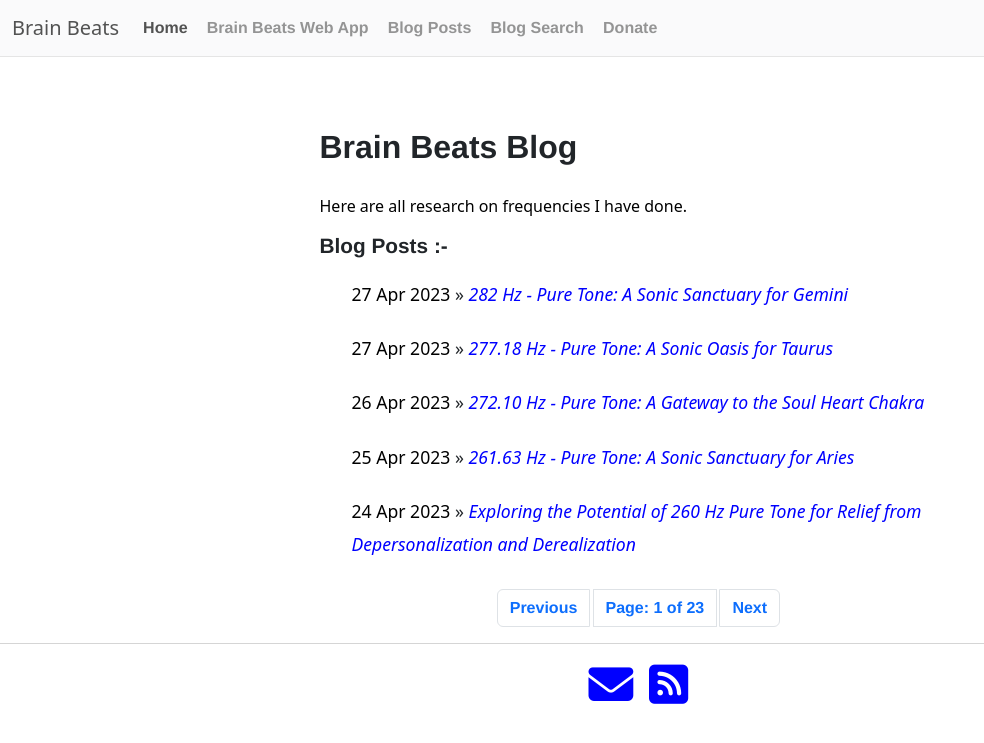
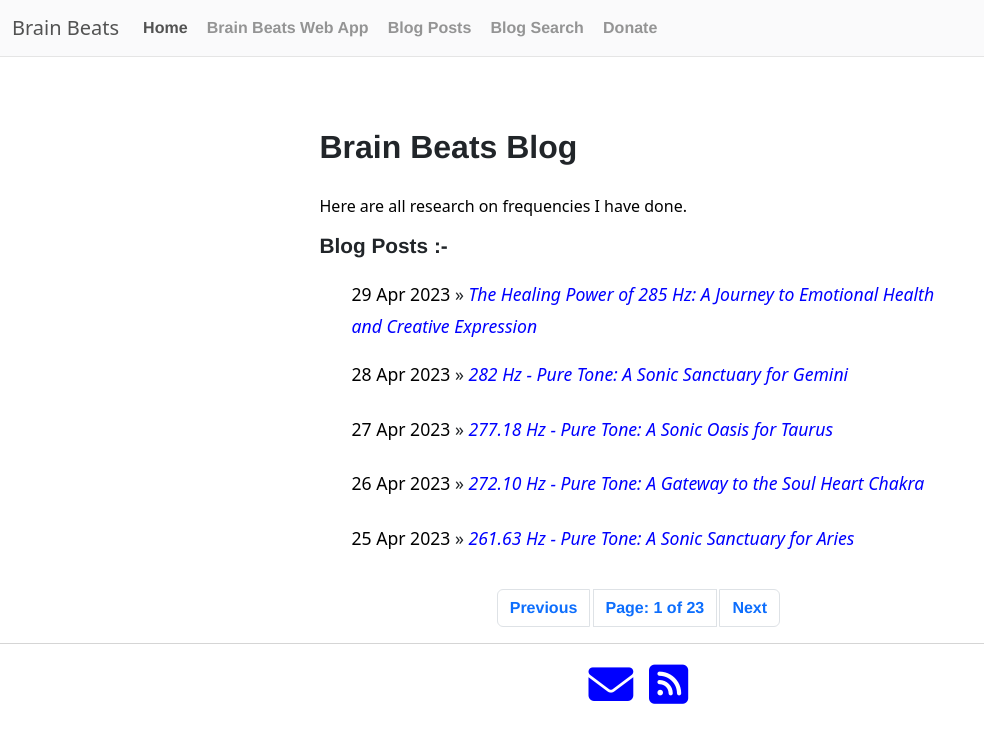
Before and after one commit to Mr-Kumar-Abhishek/brain-beats-blog, a Jekyll site: the page built from blog/index.html, in a window 1280 px wide. Shown: the top 743 px of the page, without its empty margins (0-984 px from the left). Built offline with Jekyll 4.4.1, drawn with Linux system fonts in a browser that asks for light colours; nearby versions of some CDN libraries; the list of posts is cut into pages by our own code; some of the changed lines change nothing that is shown.

Commit message:
add 285 hz frequency information

```diff
--- a/_posts/2023-04-27-282-hz-pure-tone-a-sonic-sanctuary-for-gemini.md
+++ b/_posts/2023-04-28-282-hz-pure-tone-a-sonic-sanctuary-for-gemini.md
@@ -7,7 +7,7 @@ apple-title: 282 Hz - Pure Tone - A Sonic Sanctuary for Gemini
 app-name: 282 Hz - Pure Tone - A Sonic Sanctuary for Gemini
 tweet-title: 282 Hz - Pure Tone - A Sonic Sanctuary for Gemini
 tweet-description: For Gemini, the versatile and communicative sign of the zodiac, the pure tone of 282 Hz offers a harmonious retreat.
-date: 2023-04-27
+date: 2023-04-28
 keywords: frequency benefits, Brain Beats, Frequencies, 282 hz, Brain wave entrainment, sound therapy, gemini, meditation, healing
 ---
 
--- /dev/null
+++ b/_posts/2023-04-29-the-healing-power-of-285-hz-a-journey-to-emotional-health-and-creative-expression.md
@@ -0,0 +1,54 @@
+---
+layout: post
+title: "The Healing Power of 285 Hz: A Journey to Emotional Health and Creative Expression"
+description: One such source of healing is the resonant frequency of 285 Hz. This pure tone, part of the solfeggio frequencies, offers a profound connection to our inner selves, specifically targeting the sacral chakra.
+subject: The Healing Power of 285 Hz - A Journey to Emotional Health and Creative Expression
+apple-title: The Healing Power of 285 Hz - A Journey to Emotional Health and Creative Expression
+app-name: The Healing Power of 285 Hz - A Journey to Emotional Health and Creative Expression
+tweet-title: The Healing Power of 285 Hz - A Journey to Emotional Health and Creative Expression
+tweet-description: One such source of healing is the resonant frequency of 285 Hz. This pure tone, part of the solfeggio frequencies, offers a profound connection to our inner selves, specifically targeting the sacral chakra.
+date: 2023-04-29
+keywords: frequency benefits, Brain Beats, Frequencies, 285 hz, Brain wave entrainment, sound therapy, gemini, meditation, healing
+---
+
+The journey to emotional well-being and creative brilliance can often be found in the unlikeliest of places. One such source of healing is the resonant frequency of 285 Hz. This pure tone, part of the solfeggio frequencies, offers a profound connection to our inner selves, specifically targeting the sacral chakra. Join us as we explore the significance of 285 Hz, its relationship with the sacral chakra, and how it can enhance our emotional and creative lives.
+
+#### **Understanding the Sacral Chakra**
+
+The sacral chakra, or Svadhisthana, is the second of the seven primary chakras. Located in the lower abdomen, just below the navel, it is the center of our emotions, creativity, and intimacy. The sacral chakra governs our sense of self-worth, our ability to relate to others, and our passion for life. When balanced, this chakra fosters creativity, emotional stability, and healthy relationships. Conversely, an imbalanced sacral chakra can lead to feelings of emotional overwhelm, creative blockages, and intimacy issues.
+
+#### **The Role of 285 Hz in Balancing the Sacral Chakra**
+
+The 285 Hz frequency resonates harmoniously with the sacral chakra, aiding in its rejuvenation and balance. This specific frequency is believed to bring about deep emotional healing and enhance creative expression. By tuning into the pure tone of 285 Hz, individuals can experience a sense of emotional clarity, creative flow, and overall well-being.
+
+#### **Emotional Health and the Sacral Chakra**
+
+Emotional health is a crucial aspect of our overall well-being, influencing how we think, feel, and behave. The sacral chakra plays a vital role in this, as it is the energy center related to our emotions. The 285 Hz frequency helps to clear any blockages within this chakra, allowing for the free flow of emotional energy. This can lead to improved emotional stability, reduced anxiety, and a greater sense of inner peace. By regularly listening to the 285 Hz frequency, individuals can cultivate a healthier relationship with their emotions, fostering resilience and emotional intelligence.
+
+#### **Creativity and the Sacral Chakra**
+
+Creativity is an intrinsic part of human expression, allowing us to bring our inner worlds to life. The sacral chakra is the powerhouse of our creative energy, and when in harmony, it can inspire us to create with passion and authenticity. The 285 Hz frequency acts as a catalyst for this creative energy, unlocking our creative potential and encouraging us to explore new ideas and artistic pursuits. Whether you are an artist, writer, musician, or simply someone seeking to infuse creativity into your everyday life, the 285 Hz frequency can be a valuable tool in your creative toolkit.
+
+#### **Intimacy and the Sacral Chakra**
+
+Intimacy, both emotional and physical, is a fundamental aspect of human connection. The sacral chakra governs our ability to form intimate relationships, fostering trust, vulnerability, and compassion. By balancing this chakra, the 285 Hz frequency can help improve our relationships, allowing us to connect more deeply with ourselves and others. This frequency can enhance our ability to communicate our needs and desires, fostering healthier and more fulfilling relationships.
+
+#### **The Connection to the Lower Root Chakra**
+
+While the 285 Hz frequency primarily resonates with the sacral chakra, it also has a connection to the lower root chakra, or Muladhara. The root chakra is the foundation of our energy system, associated with our sense of security, stability, and grounding. By influencing both the sacral and root chakras, the 285 Hz frequency helps to create a balanced and harmonious energy flow throughout the lower body. This dual resonance can lead to a more grounded and centered sense of self, enhancing both emotional and physical well-being.
+
+#### **How to Incorporate 285 Hz into Your Life**
+
+Incorporating the 285 Hz frequency into your daily routine can be a simple and effective way to promote emotional health, creativity, and intimacy. Here are a few ways to get started:
+
+- **Meditation**: Find a quiet space, close your eyes, and focus on your breath while listening to 285 Hz music. Allow the frequency to wash over you, releasing any emotional blockages and inviting a sense of calm and clarity.
+
+- **Sound Therapy**: Attend sound therapy sessions where practitioners use tuning forks, singing bowls, or other instruments tuned to the 285 Hz frequency. These sessions can provide a deeper and more immersive healing experience.
+
+- **Daily Listening**: Incorporate 285 Hz music into your daily activities, such as during your morning routine, while working, or before bedtime. Regular exposure to this frequency can help maintain emotional balance and stimulate creative inspiration.
+
+- **Creative Practices**: Engage in creative activities while listening to 285 Hz music. Whether it's painting, writing, dancing, or crafting, let the frequency guide and enhance your creative expression.
+
+- **Yoga and Movement**: Practice yoga or other forms of movement while listening to 285 Hz music. The combination of physical activity and the healing frequency can help release stored emotions and promote a sense of vitality and well-being.
+
+In conclusion, the 285 Hz frequency offers a powerful tool for enhancing our emotional health, creative expression, and intimate relationships. By aligning with the sacral chakra and resonating with the lower root chakra, this pure tone provides a holistic approach to healing and self-discovery. Embrace the journey with 285 Hz and unlock the potential for a more balanced, creative, and emotionally fulfilling life.
```
